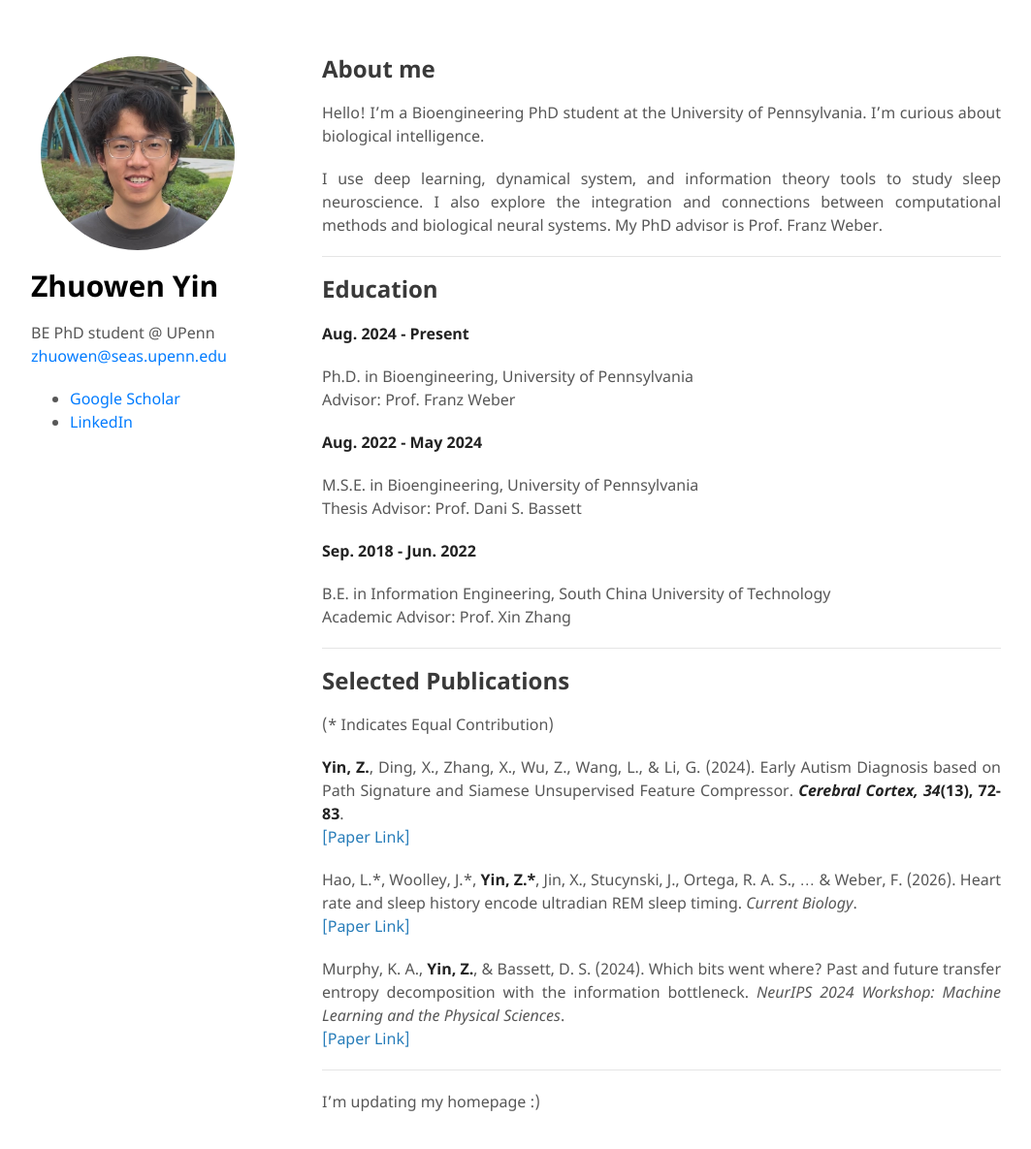
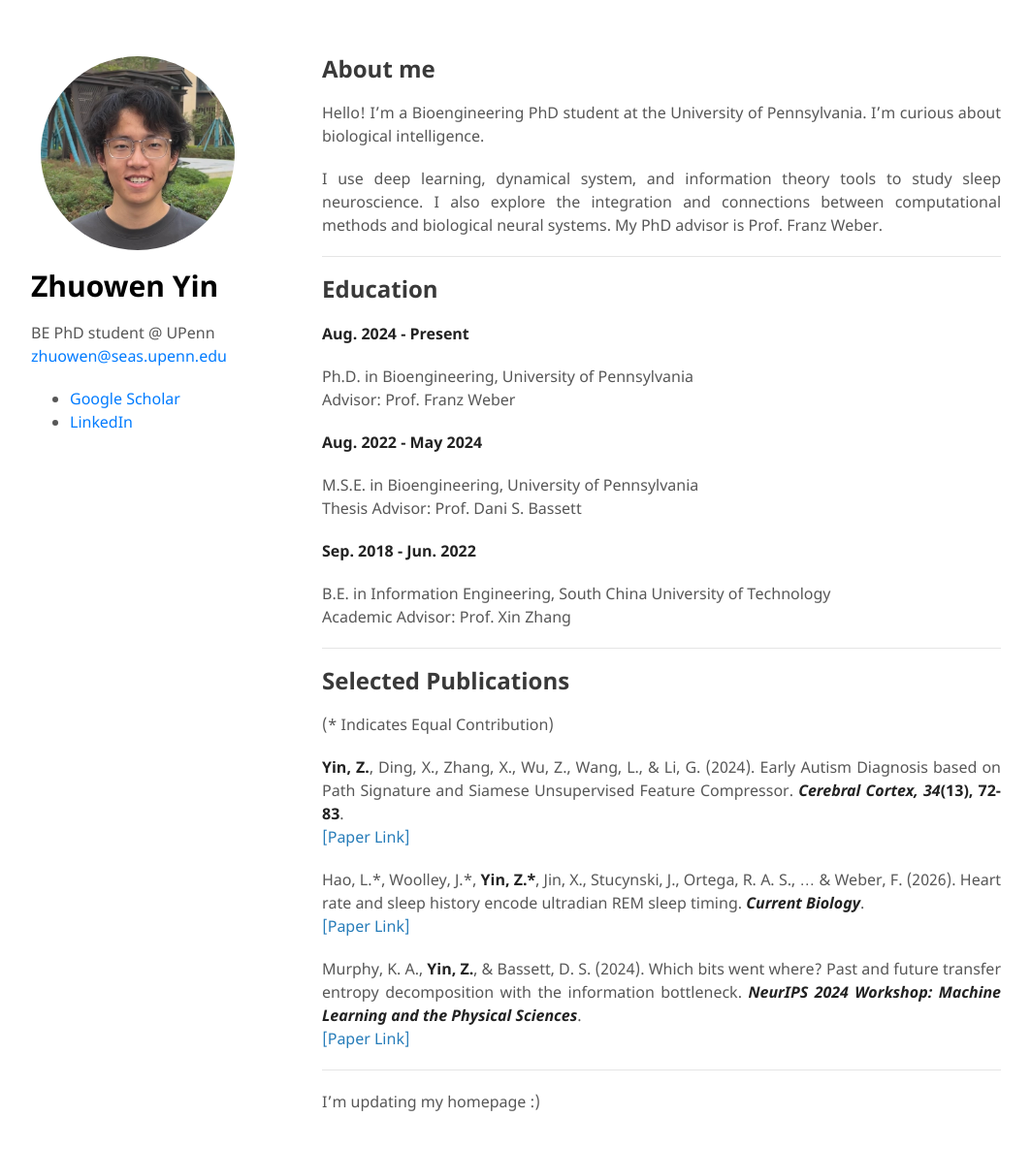
Before and after one commit to zhuowenyin/zhuowenyin.github.io, a Jekyll site: the page built from index.md, in a window 1280 px wide and 1218 px high. Shown: the top 1185 px of the window at 97% size, without its empty margins (108-1171 px from the left). Built offline with Jekyll 4.4.1, drawn with Linux system fonts in a browser that asks for light colours.

Commit message:
Updated style

```diff
--- a/index.md
+++ b/index.md
@@ -37,10 +37,10 @@ Academic Advisor: Prof. Xin Zhang
 **Yin, Z.**, Ding, X., Zhang, X., Wu, Z., Wang, L., & Li, G. (2024). Early Autism Diagnosis based on Path Signature and Siamese Unsupervised Feature Compressor. ***Cerebral Cortex, 34*(13), 72-83**.
 [[Paper Link]](https://academic.oup.com/cercor/article/34/13/72/7661143)
 
-Hao, L.\*, Woolley, J.\*, **Yin, Z.\***, Jin, X., Stucynski, J., Ortega, R. A. S., ... & Weber, F. (2026). Heart rate and sleep history encode ultradian REM sleep timing. *Current Biology*.
+Hao, L.\*, Woolley, J.\*, **Yin, Z.\***, Jin, X., Stucynski, J., Ortega, R. A. S., ... & Weber, F. (2026). Heart rate and sleep history encode ultradian REM sleep timing. ***Current Biology***.
 [[Paper Link]](https://www.cell.com/current-biology/fulltext/S0960-9822(26)00167-3)
 
-Murphy, K. A., **Yin, Z.**, & Bassett, D. S. (2024). Which bits went where? Past and future transfer entropy decomposition with the information bottleneck. *NeurIPS 2024 Workshop: Machine Learning and the Physical Sciences*.
+Murphy, K. A., **Yin, Z.**, & Bassett, D. S. (2024). Which bits went where? Past and future transfer entropy decomposition with the information bottleneck. ***NeurIPS 2024 Workshop: Machine Learning and the Physical Sciences***.
 [[Paper Link]](https://neurips.cc/virtual/2024/100060)
 
 ---
```
